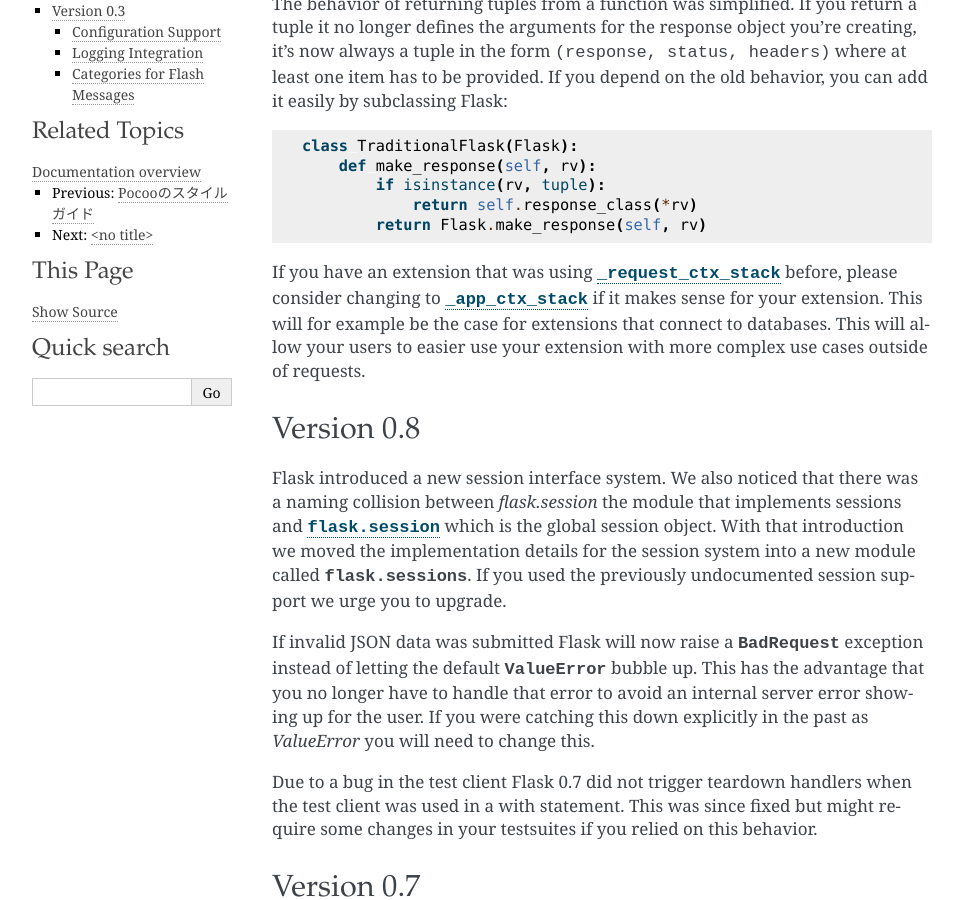
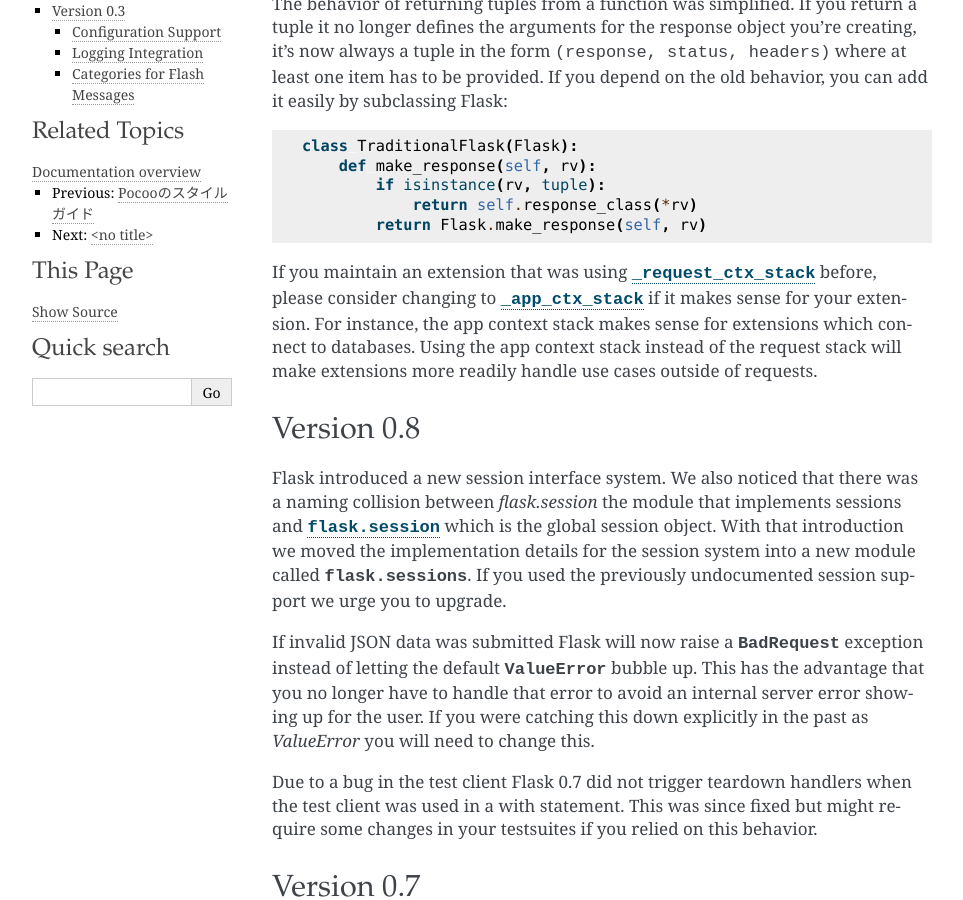
Before and after one commit to tokuda109/flask-docs-ja, a Sphinx documentation site: the page built from docs/upgrading.rst, in a window 1280 px wide and 900 px high, scrolled down 553 px. Shown: the whole window, without its empty margins (148-1111 px from the left). Built offline with Sphinx 7.4.7, drawn with Linux system fonts in a browser that asks for light colours; pages that are not in the unit, such as notebooks, are missing from menus.

Commit message:
Reword 0.9 upgrade doc, thanks to plaes on #pocoo.

```diff
--- a/docs/upgrading.rst
+++ b/docs/upgrading.rst
@@ -34,11 +34,12 @@
                 return self.response_class(*rv)
             return Flask.make_response(self, rv)
 
-If you have an extension that was using :data:`~flask._request_ctx_stack`
-before, please consider changing to :data:`~flask._app_ctx_stack` if it
-makes sense for your extension.  This will for example be the case for
-extensions that connect to databases.  This will allow your users to
-easier use your extension with more complex use cases outside of requests.
+If you maintain an extension that was using :data:`~flask._request_ctx_stack`
+before, please consider changing to :data:`~flask._app_ctx_stack` if it makes
+sense for your extension.  For instance, the app context stack makes sense for
+extensions which connect to databases.  Using the app context stack instead of
+the request stack will make extensions more readily handle use cases outside of
+requests.
 
 Version 0.8
 -----------
```
